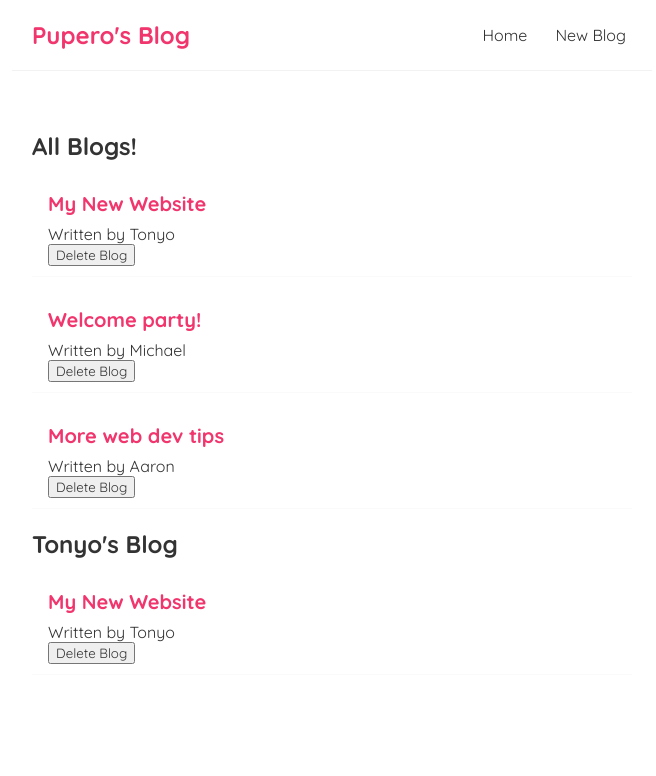
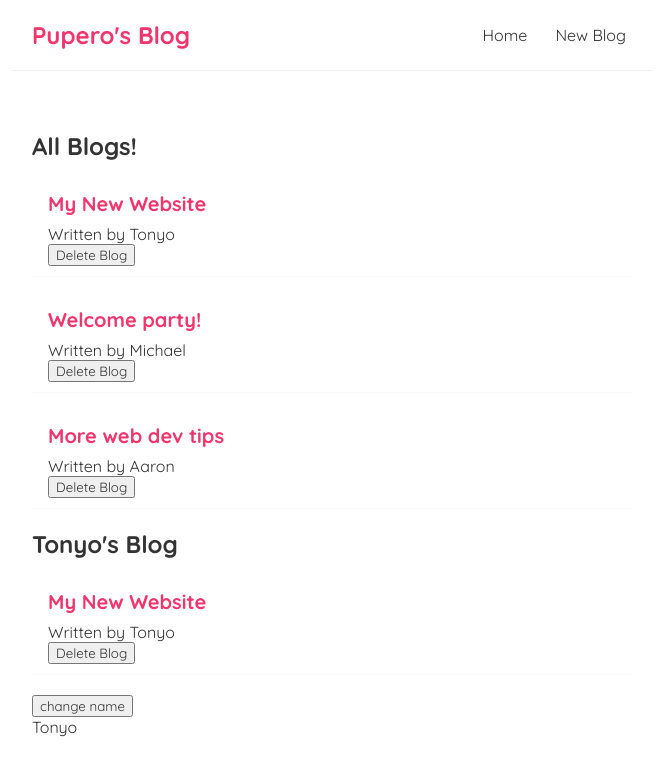
Before and after one commit to TonyoGodson/ReactRepository, a React (Create React App) app: page / in a window 1280 px wide. Shown: the top 776 px of the page, without its empty margins (308-964 px from the left). Built offline with nearby package versions, Linux system fonts and the light colour scheme.

Commit message:
dependency used

```diff
--- a/src/Home.js
+++ b/src/Home.js
@@ -26,9 +26,11 @@
         setBlogs(newBlogs);
 
     }
+    const [name, setName] = useState('Tonyo')
+
     useEffect(() =>{
             console.log("use effect run")
-    });
+    }, [name]);
     return (
         <div className="home">
             {/* <h2>Homepage</h2> */}
@@ -38,6 +40,8 @@
             <p>{num1}</p> */}
          <BlogList blogs = {blogs} title = "All Blogs!" handleDelete = {handleDelete}/>
          <BlogList blogs = {blogs.filter((blog) => blog.author === "Tonyo")} title = "Tonyo's Blog"/>
+         <button onClick={() => setName('Godson')}>change name</button>
+         <p>{name}</p>
         </div>
      );
 }
```
